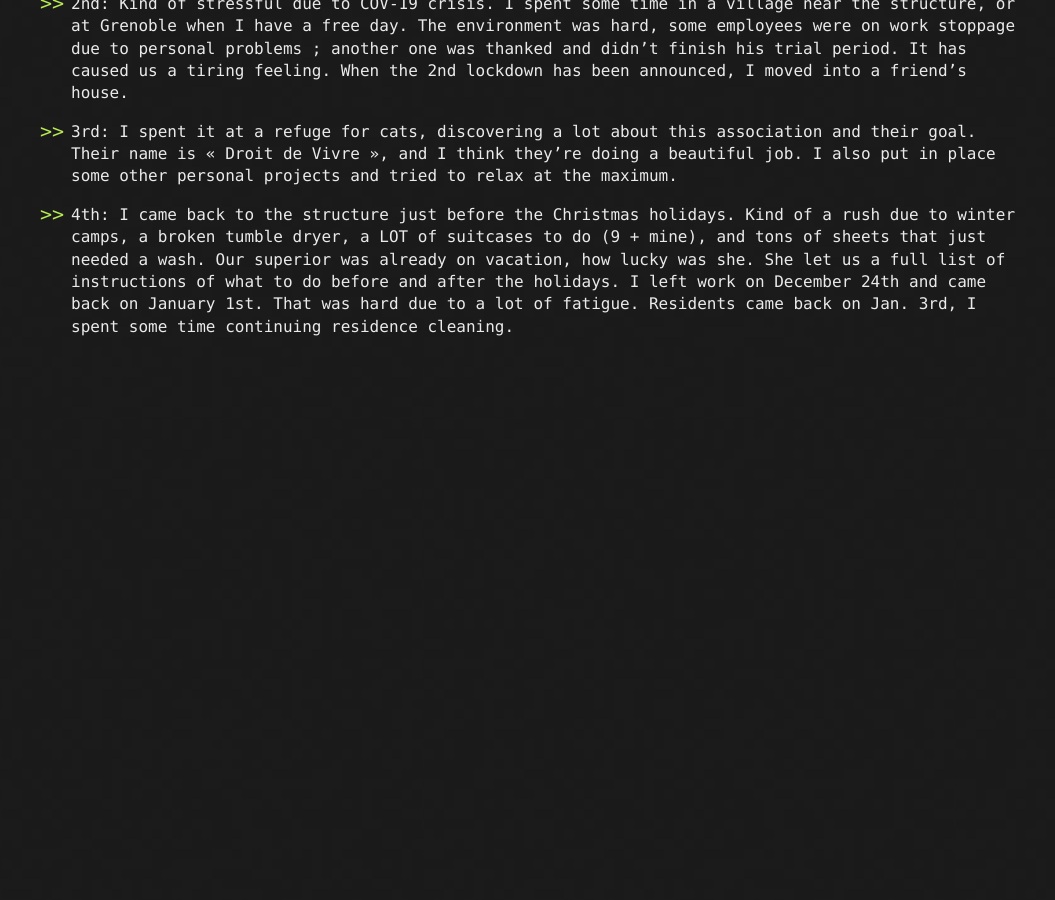
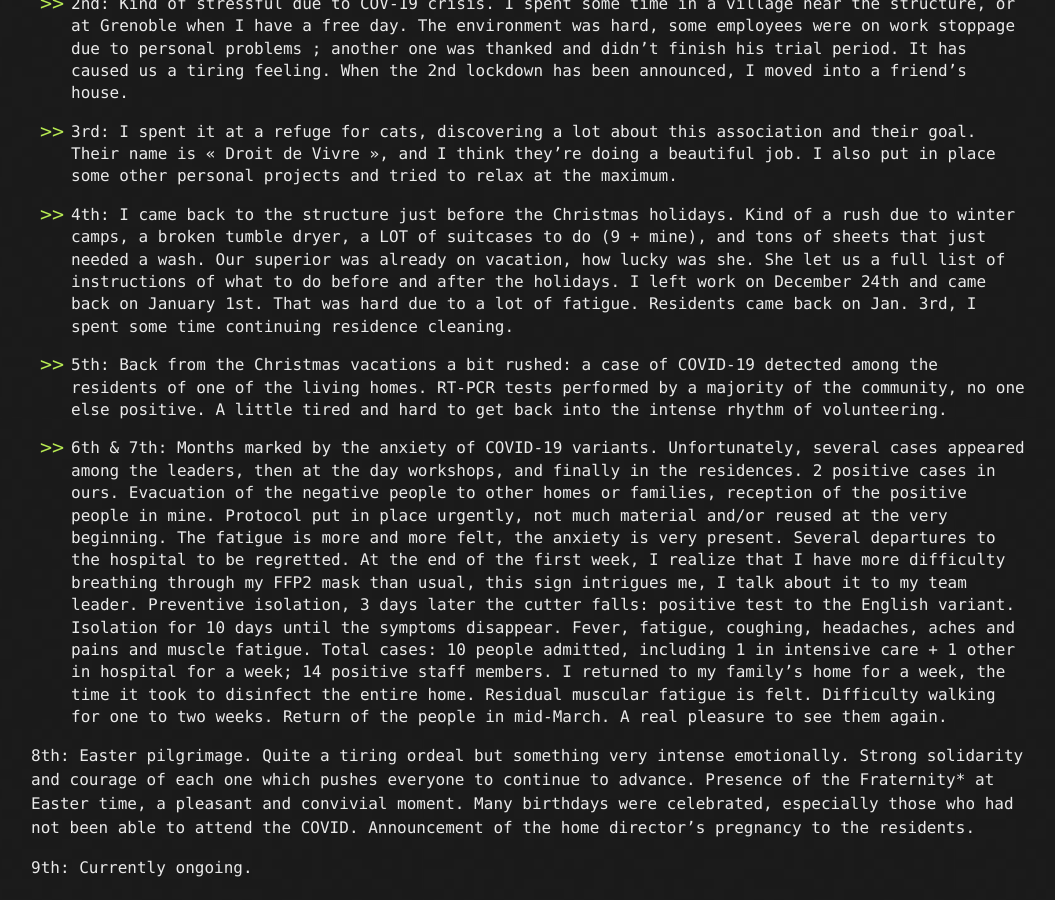
Before and after one commit to M0onshadow/M0onshadow.github.io, a Jekyll site: the page built from randstuff/feedback.md, in a window 1280 px wide and 900 px high, scrolled down 646 px. Shown: the whole window, without its empty margins (109-1164 px from the left). Built offline with Jekyll 4.4.1, drawn with Linux system fonts in a browser that asks for light colours; the repository's description, which GitHub fills in, is left out; our own code applies the rules of GitHub Pages for plain Markdown files; before the commit the page ends 1004 px from its top, so only the background shows below that.

Commit message:
Update feedback.md

```diff
--- a/randstuff/feedback.md
+++ b/randstuff/feedback.md
@@ -27,3 +27,16 @@ layout: default
 <br/>
 
 - 4th: I came back to the structure just before the Christmas holidays. Kind of a rush due to winter camps, a broken tumble dryer, a LOT of suitcases to do (9 + mine), and tons of sheets that just needed a wash. Our superior was already on vacation, how lucky was she. She let us a full list of instructions of what to do before and after the holidays. I left work on December 24th and came back on January 1st. That was hard due to a lot of fatigue. Residents came back on Jan. 3rd, I spent some time continuing residence cleaning.
+<br/>
+
+- 5th: Back from the Christmas vacations a bit rushed: a case of COVID-19 detected among the residents of one of the living homes. RT-PCR tests performed by a majority of the community, no one else positive. A little tired and hard to get back into the intense rhythm of volunteering.
+
+- 6th & 7th: Months marked by the anxiety of COVID-19 variants. Unfortunately, several cases appeared among the leaders, then at the day workshops, and finally in the residences. 2 positive cases in ours. Evacuation of the negative people to other homes or families, reception of the positive people in mine. Protocol put in place urgently, not much material and/or reused at the very beginning. The fatigue is more and more felt, the anxiety is very present. Several departures to the hospital to be regretted. At the end of the first week, I realize that I have more difficulty breathing through my FFP2 mask than usual, this sign intrigues me, I talk about it to my team leader. Preventive isolation, 3 days later the cutter falls: positive test to the English variant. Isolation for 10 days until the symptoms disappear. Fever, fatigue, coughing, headaches, aches and pains and muscle fatigue.
+Total cases: 10 people admitted, including 1 in intensive care + 1 other in hospital for a week; 14 positive staff members.
+I returned to my family's home for a week, the time it took to disinfect the entire home. Residual muscular fatigue is felt. Difficulty walking for one to two weeks.
+Return of the people in mid-March. A real pleasure to see them again.
+
+8th: Easter pilgrimage. Quite a tiring ordeal but something very intense emotionally. Strong solidarity and courage of each one which pushes everyone to continue to advance. Presence of the Fraternity* at Easter time, a pleasant and convivial moment.
+Many birthdays were celebrated, especially those who had not been able to attend the COVID. Announcement of the home director's pregnancy to the residents.
+
+9th: Currently ongoing.
```
